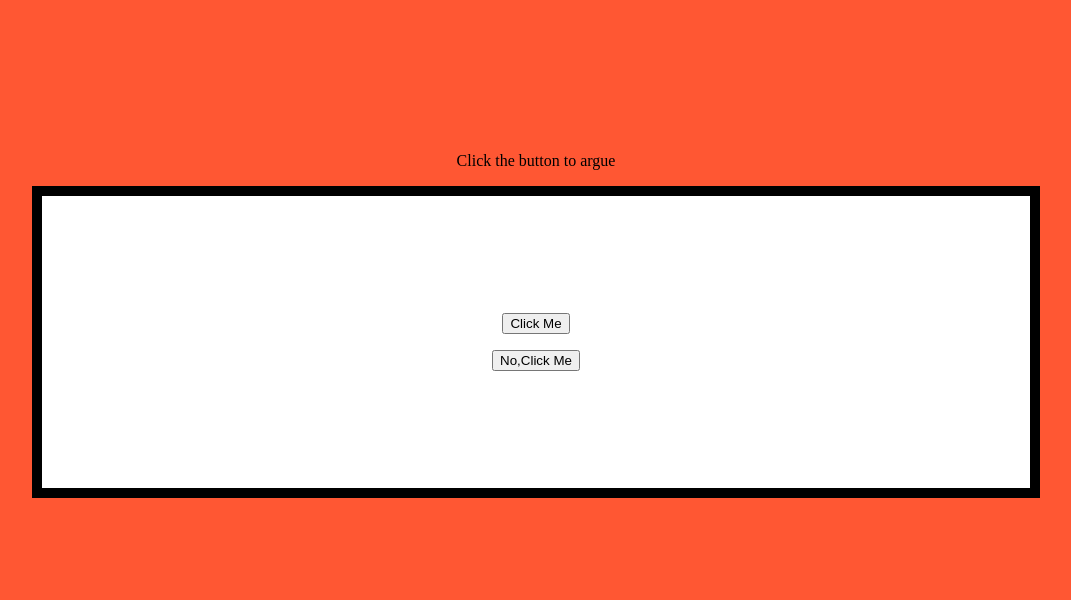
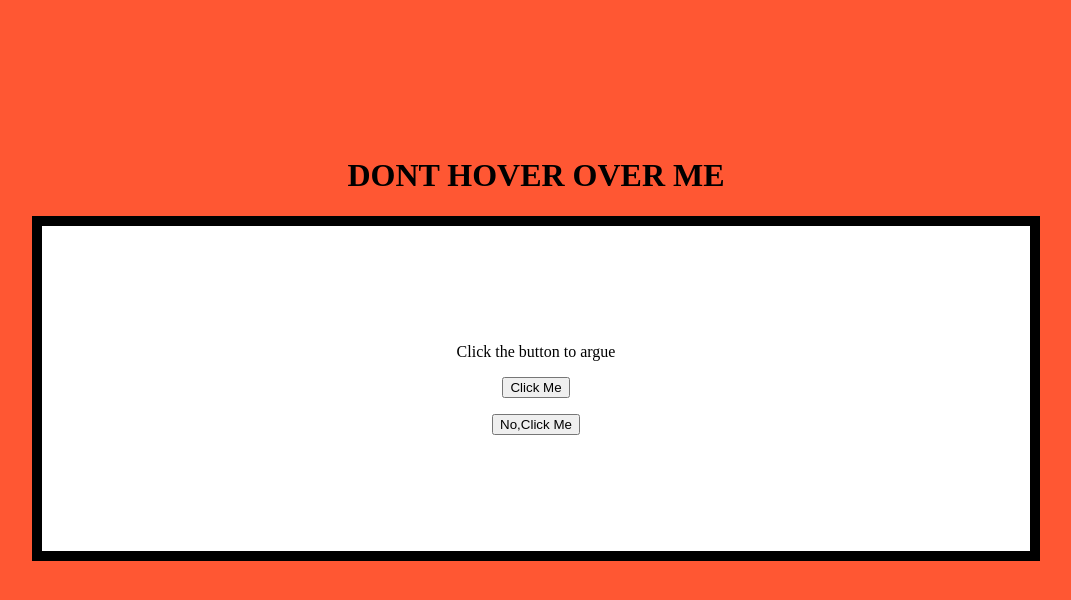
Before and after one commit to victorFFFF/Assignment-4-DOM-Challenges-II, a plain HTML site: page index2.html in a window 1280 px wide. Shown: the whole page, without its empty margins (104-1175 px from the left). Drawn offline with Linux system fonts and the light colour scheme.

Commit message:
Finished 4.1,4.2,4.3

```diff
--- a/index2.html
+++ b/index2.html
@@ -1,4 +1,4 @@
-<!-- Question 4.1 FINISHED -->
+<!-- Question 4.1 & 4.2 FINISHED -->
 
 
 <!DOCTYPE html>
@@ -10,18 +10,23 @@
 </head>
 <body>
 
-<p>Click the button to argue</p>
-<div class ="background2">
-<p><button onclick="myFunction()">Click Me</button></p>
+  <H1  onMouseOver="alert('DONT HOVER OVER ME');return true;">DONT HOVER OVER ME</H1>
 
 
-<p><button onclick="myFunction2()">No,Click Me</button></p>
-</div>
+    <div class ="background2">
+        <p>Click the button to argue</p>
+
+        <p><button onclick="myFunction()">Click Me</button></p>
+
+
+        <p><button onclick="myFunction2()">No,Click Me</button></p>
+    </div>
 
 <div id="myDIV"></div>
 
 
 <script>
+
 function myFunction() {
   var x = document.getElementById("myDIV");
     x.innerHTML = "Im right!";
```
